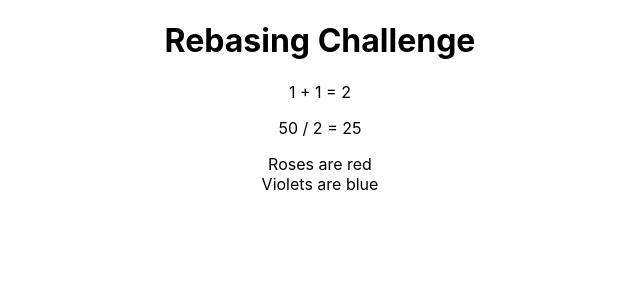
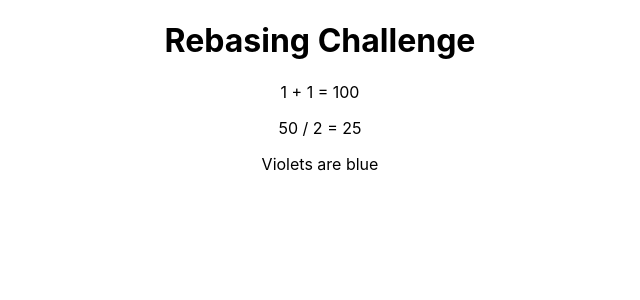
Before and after one commit to BrandonRonaldRoy/challenge, a React (Create React App) app: page / in a window 1280 px wide. Shown: the top 300 px of the page, without its empty margins (320-960 px from the left). Built offline with nearby package versions, Linux system fonts and the light colour scheme.

Commit message:
setting up feature2

```diff
--- a/src/App.js
+++ b/src/App.js
@@ -2,10 +2,9 @@ import logo from './logo.svg';
 import './App.css';
 
 function App() {
-  let answer1 = 2;
+  let answer1 = 100;
   let answer2 = 25;
-  let answer3 = 'red';
-  let answer4 = 'blue'
+  let answer4 = 'blue';
 
 
   return (
@@ -16,7 +15,6 @@ function App() {
         <p>50 / 2 = {answer2}</p>
         <div>
           <p>
-            Roses are {answer3} <br></br>
             Violets are {answer4}
           </p>
         </div>
```
